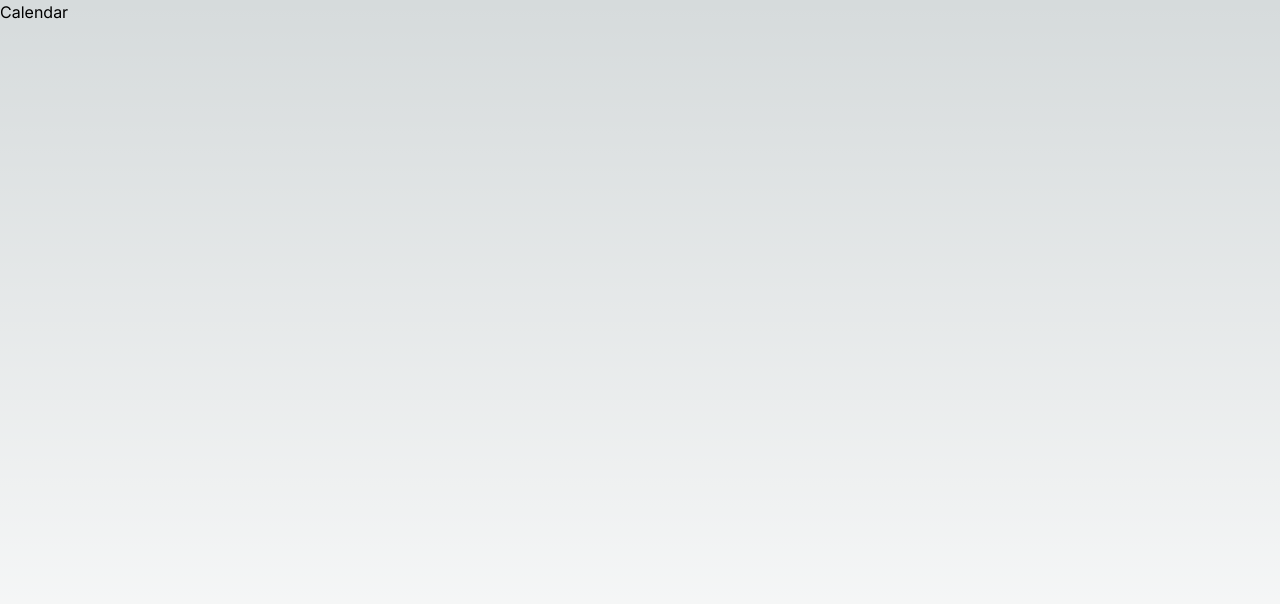
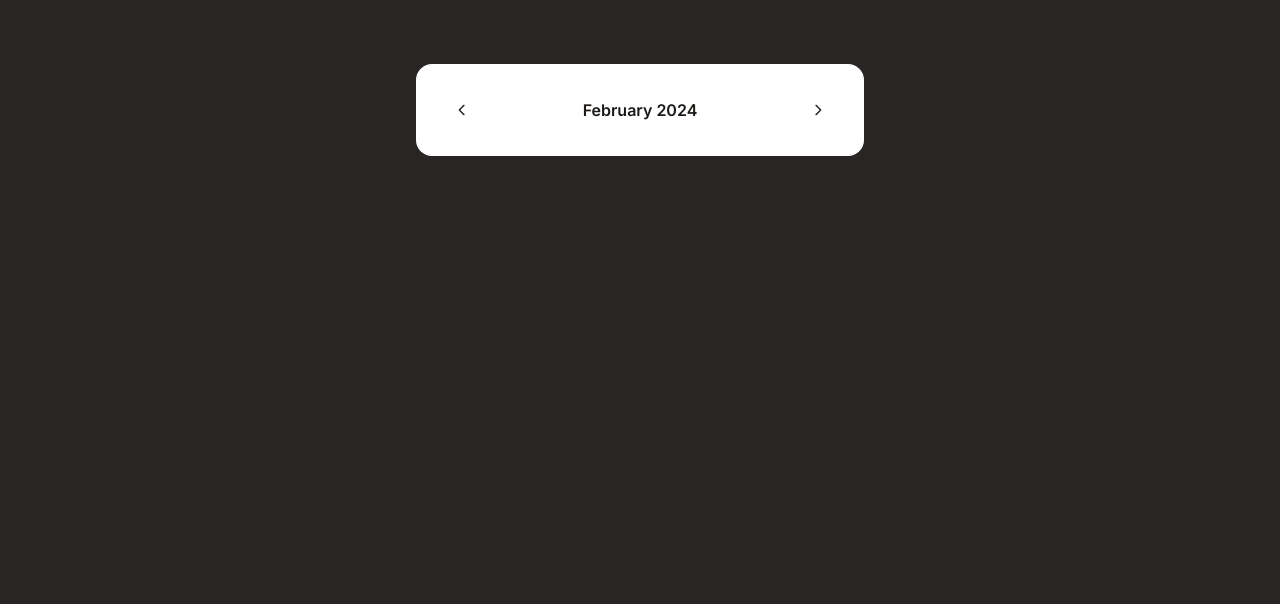
Before and after one commit to midcenturydude7/nextjs-framer-motion-recipes, a Next.js app: page /6-calendar in a window 1280 px wide. Shown: the top 604 px of the page. Built offline with nearby package versions, Linux system fonts and the light colour scheme.

Commit message:
Getting project landing page set up

```diff
--- a/app/6-calendar/page.jsx
+++ b/app/6-calendar/page.jsx
@@ -1,5 +1,52 @@
+"use client";
+
 import React from "react";
+import { ChevronLeftIcon, ChevronRightIcon } from "@heroicons/react/outline";
+import { addMonths, format, parse, subMonths } from "date-fns";
 
-export default function page() {
-  return <div>Calendar</div>;
+export default function Page() {
+  let [monthString, setMonthString] = React.useState(
+    format(new Date(), "yyyy-MM"),
+  );
+  let month = parse(monthString, "yyyy-MM", new Date());
+
+  function nextMonth() {
+    let next = addMonths(month, 1);
+
+    setMonthString(format(next, "yyyy-MM"));
+  }
+
+  function previousMonth() {
+    let previous = subMonths(month, 1);
+
+    setMonthString(format(previous, "yyyy-MM"));
+  }
+
+  return (
+    <div className="flex min-h-screen items-start bg-stone-800 pt-16 text-stone-900">
+      <div className="mx-auto w-full max-w-md rounded-2xl bg-white">
+        <div className="py-8">
+          <div className="flex flex-col justify-center rounded text-center">
+            <header className="relative flex justify-between px-8">
+              <button
+                className="z-10 rounded-full p-1.5 hover:bg-stone-100"
+                onClick={previousMonth}
+              >
+                <ChevronLeftIcon className="h-4 w-4" />
+              </button>
+              <p className="absolute inset-0 flex items-center justify-center font-semibold">
+                {format(month, "MMMM yyyy")}
+              </p>
+              <button
+                className="z-10 rounded-full p-1.5 hover:bg-stone-100"
+                onClick={nextMonth}
+              >
+                <ChevronRightIcon className="h-4 w-4" />
+              </button>
+            </header>
+          </div>
+        </div>
+      </div>
+    </div>
+  );
 }
```
